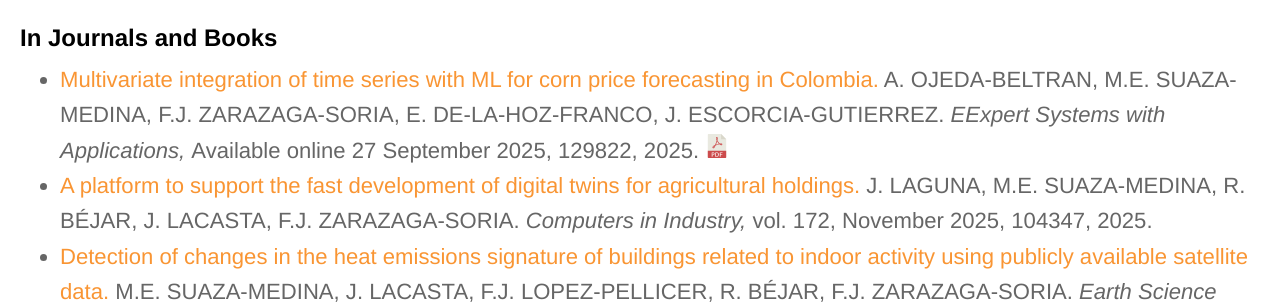
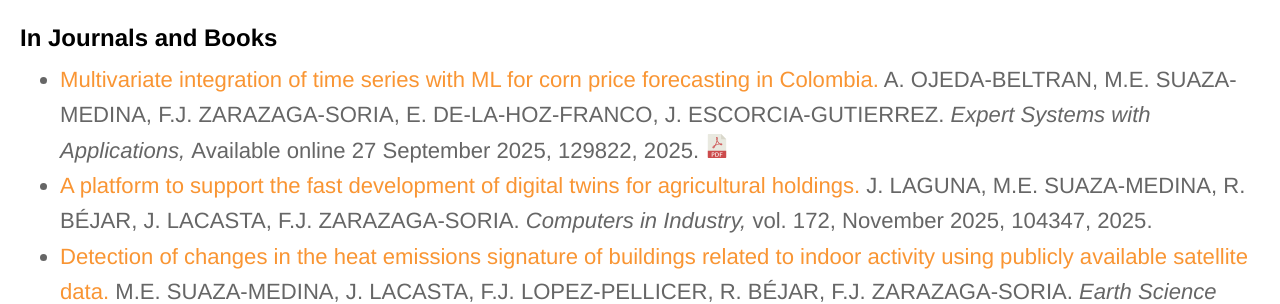
Before and after one commit to IAAA-Lab/IAAA-Lab.github.io, a Jekyll site: the page built from _staff/mario.md, in a window 1280 px wide and 900 px high, scrolled down 688 px. Shown: the part 158-462 px from the top of the window. Built offline with Jekyll 4.4.1, drawn with Linux system fonts in a browser that asks for light colours.

Commit message:
Update papers.yml

```diff
--- a/_data/papers.yml
+++ b/_data/papers.yml
@@ -5,7 +5,7 @@
 - title: "Multivariate integration of time series with ML for corn price forecasting in Colombia"
   url: https://doi.org/10.1016/j.eswa.2025.129822
   authors: A. OJEDA-BELTRAN, M.E. SUAZA-MEDINA, F.J. ZARAZAGA-SORIA, E. DE-LA-HOZ-FRANCO, J. ESCORCIA-GUTIERREZ
-  publication: "EExpert Systems with Applications"
+  publication: "Expert Systems with Applications"
   publication_detail: "Available online 27 September 2025, 129822"
   year: 2025
   doi: 10.1016/j.eswa.2025.129822
```
